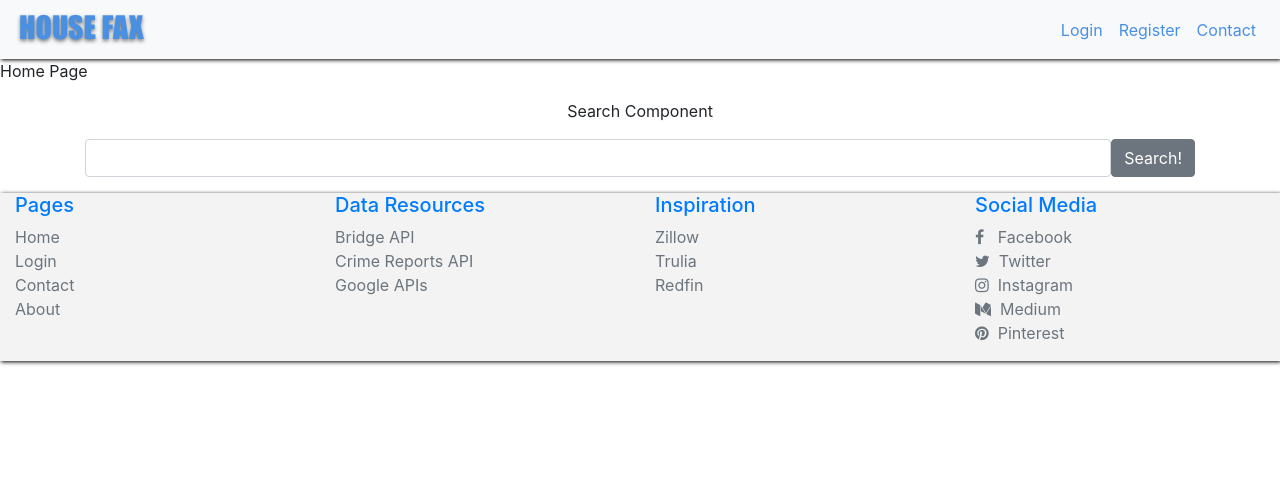
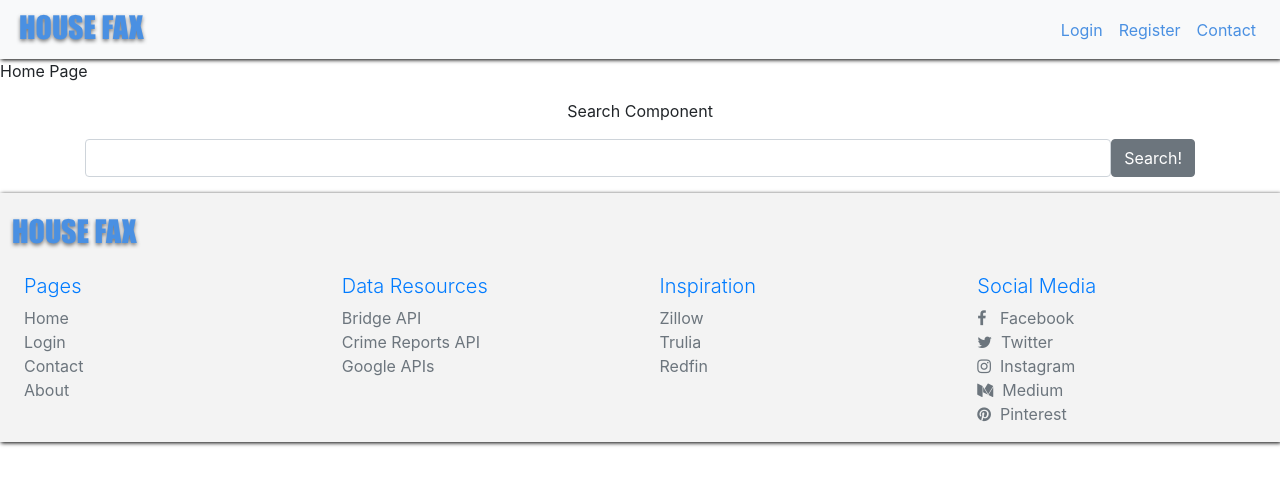
Before and after one commit to TraceLarson/HouseFax, a React (Create React App) app in the folder client/: page / in a window 1280 px wide. Shown: the top 484 px of the page. Built offline with nearby package versions, Linux system fonts and the light colour scheme.

Commit message:
playing with styling on footer

```diff
--- a/client/src/components/Footer.js
+++ b/client/src/components/Footer.js
@@ -3,10 +3,13 @@ import React, {Component} from 'react';
 class Footer extends Component {
 	render() {
 		return (
-			<div className="container-fluid footer">
+			<div className="container-fluid footer pl-4 pt-4">
+				<div className="row text-center text-xs-center mb-4">
+					<a href={"/"}><img src="../images/logo.png" alt="logo"/></a>
+				</div>
 				<div className="row text-center text-xs-center text-sm-left text-md-left">
 					<div className="col-xs-12 col-sm-5 col-md-3">
-						<h5 className={"text-primary"}>Pages</h5>
+						<h5 className={"text-primary font-weight-light"}>Pages</h5>
 						<ul className="list-unstyled quick-links">
 							<li><a className={"text-secondary"} href="/">Home</a></li>
 							<li><a className={"text-secondary"} href="/Login">Login</a></li>
@@ -15,7 +18,7 @@ class Footer extends Component {
 						</ul>
 					</div>
 					<div className="col-xs-12 col-sm-5 col-md-3">
-						<h5 className={"text-primary"}>Data Resources</h5>
+						<h5 className={"text-primary font-weight-light"}>Data Resources</h5>
 						<ul className="list-unstyled quick-links">
 							<li><a className={"text-secondary"} href="https://rets.ly" target={"_blank"}>Bridge API</a></li>
 							<li><a className={"text-secondary"} href="https://dev.socrata.com/foundry/data.austintexas.gov/mfej-x5pm" target={"_blank"}>Crime Reports API</a></li>
@@ -23,7 +26,7 @@ class Footer extends Component {
 						</ul>
 					</div>
 					<div className="col-xs-12 col-sm-5 col-md-3">
-						<h5 className={"text-primary"}>Inspiration</h5>
+						<h5 className={"text-primary font-weight-light"}>Inspiration</h5>
 						<ul className="list-unstyled quick-links">
 							<li><a className={"text-secondary"} href="https://www.zillow.com/" target={"_blank"}>Zillow</a></li>
 							<li><a className={"text-secondary"} href="https://www.trulia.com/" target={"_blank"}>Trulia</a></li>
@@ -31,7 +34,7 @@ class Footer extends Component {
 						</ul>
 					</div>
 					<div className="col-xs-12 col-sm-5 col-md-3">
-						<h5 className={"text-primary"}>Social Media</h5>
+						<h5 className={"text-primary font-weight-light"}>Social Media</h5>
 						<ul className="list-unstyled quick-links">
 							<li><a className={"text-secondary"} href="https://www.facebook.com/" target={"_blank"}><span className="fa fa-facebook"></span> &nbsp; Facebook</a></li>
 							<li><a className={"text-secondary"} href="https://twitter.com/" target={"_blank"}><span className="fa fa-twitter"></span> &nbsp;Twitter</a></li>
```
